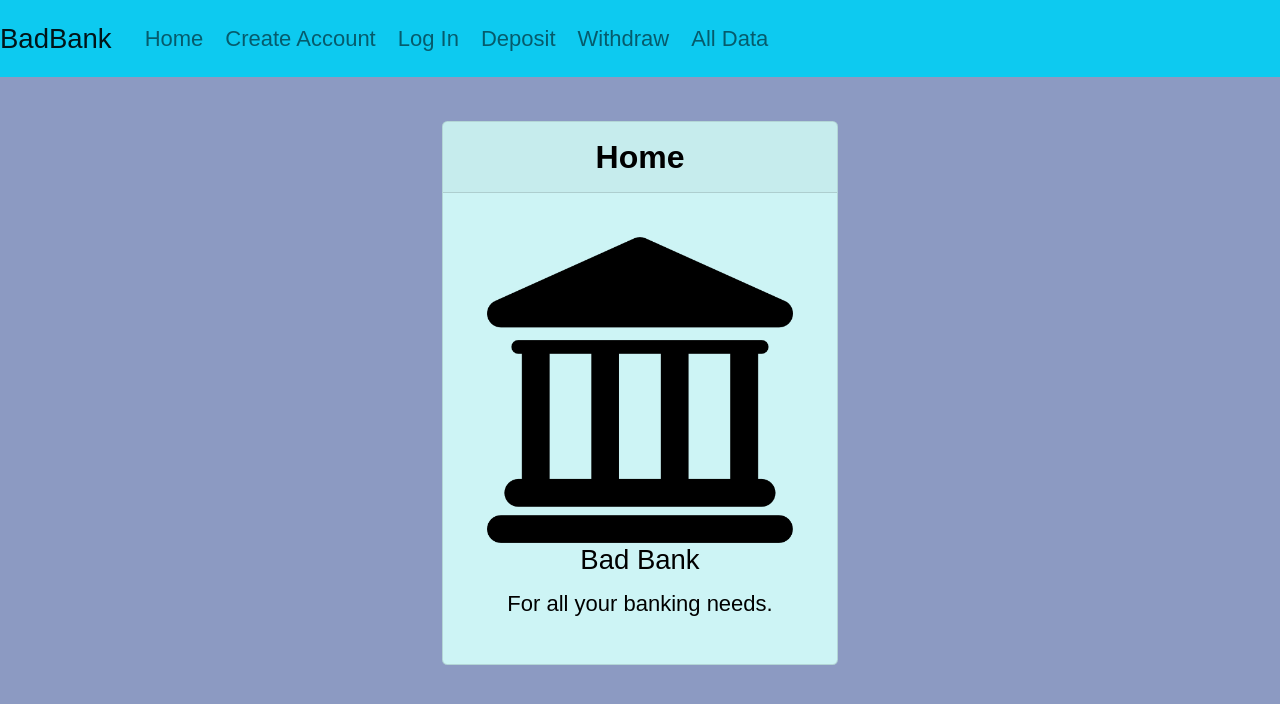
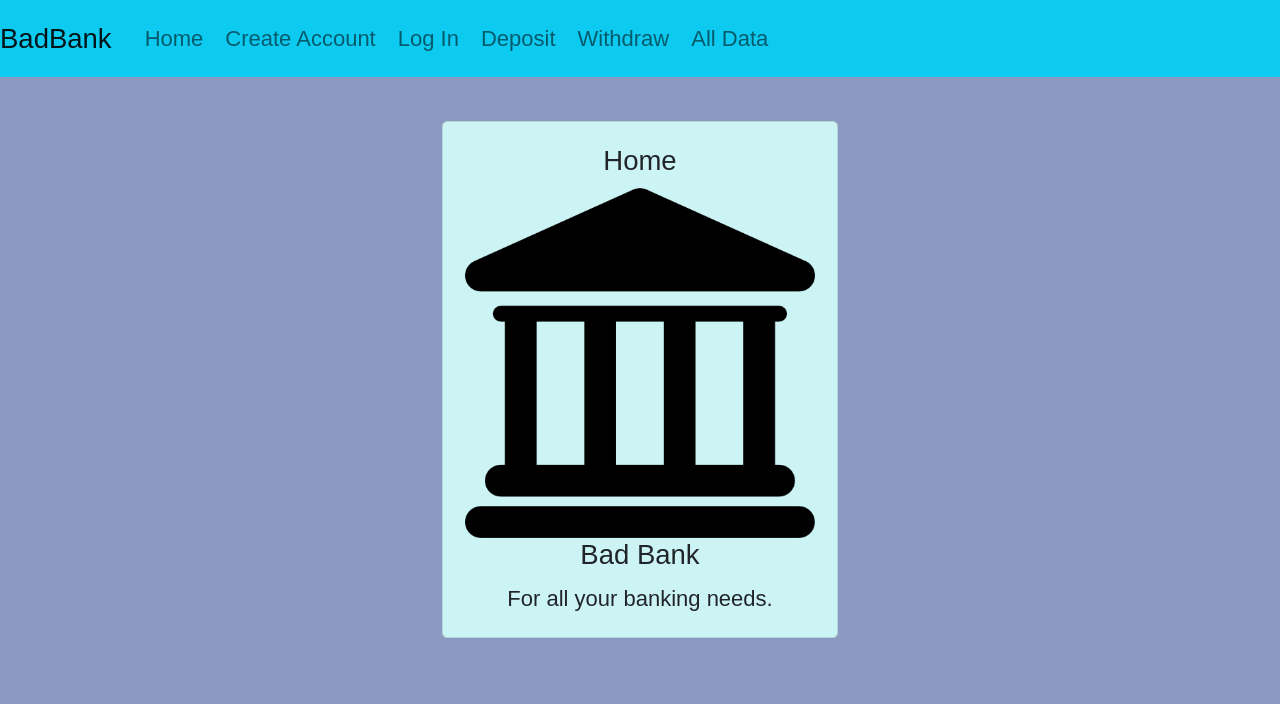
Before and after one commit to IanZGray/Bad-Bank, a React (Create React App) app: page / in a window 1280 px wide. Shown: the top 704 px of the page. Built offline with nearby package versions, Linux system fonts and the light colour scheme.

Commit message:
cards updated

```diff
--- a/src/data/Data.js
+++ b/src/data/Data.js
@@ -1,36 +1,26 @@
-// import { getData } from "./allData";
-import Card from "../context/Card";
+import { Card } from "react-bootstrap";
 import { useBankContext } from "../context/Context";
 import './data.css';
 
 const Data = () => {
-  // let users = getData();
-  // useBankContext
   const { bank } = useBankContext();
   let items = bank.users;
 console.log(items)
   return (
-    <Card
-    header="All Data"
-    body={(
-    <div>
-      <nav >
-        <h3>Current User: {bank.loggedInUser}</h3>
-
+    <Card style={{ width: "18rem" }}>
+      <Card.Body>
+      <Card.Title>ALL DATA!</Card.Title>
+      <Card.Text>Current User: {bank.loggedInUser}</Card.Text>
       {items.map((data) => (
-
         <ul className="list-group list-group-flush dataDisplay">
           <li className="list-group-item data-color">{data.name}</li>
           <li className="list-group-item data-color">{data.email}</li>
           <li className="list-group-item data-color">{data.password}</li>
           <li className="list-group-item data-color">${data.balance}</li>
         </ul>
-
       ))}
-      </nav>
-    </div>
-    )}
-    />
+      </Card.Body>
+    </Card>
   )
 }
 
--- a/src/home/Home.js
+++ b/src/home/Home.js
@@ -1,25 +1,21 @@
-// import { Card } from "react-bootstrap";
+import { Card } from "react-bootstrap";
 import image from "../bank.png";
-import Card from "../context/Card";
 import './home.css';
 import '../index.css';
 
-// import './app.css'
 const Home = () => {
-
     return (
-      <main className="pages">
-        <Card
-        header="Home"
-        body={(
-            <div className="card-body">
-            <img className="card-img-top" src={ image } alt="Card image cap" />
-              <h5 className="card-title">Bad Bank</h5>
-              <p className="card-text">For all your banking needs.</p>
-            </div>
-        )}
-        />
-      </main>
+      <Card style={{ width: "18rem" }}>
+      <Card.Body>
+        <Card.Title>Home</Card.Title>
+            <Card.Img
+            variant="top"
+            src={ image } alt="Card image cap"
+            />
+              <Card.Title>Bad Bank</Card.Title>
+              <Card.Text>For all your banking needs.</Card.Text>
+      </Card.Body>
+    </Card>
     )
 }
 
```
Lines whose indentation alone changed are shown as unchanged.
